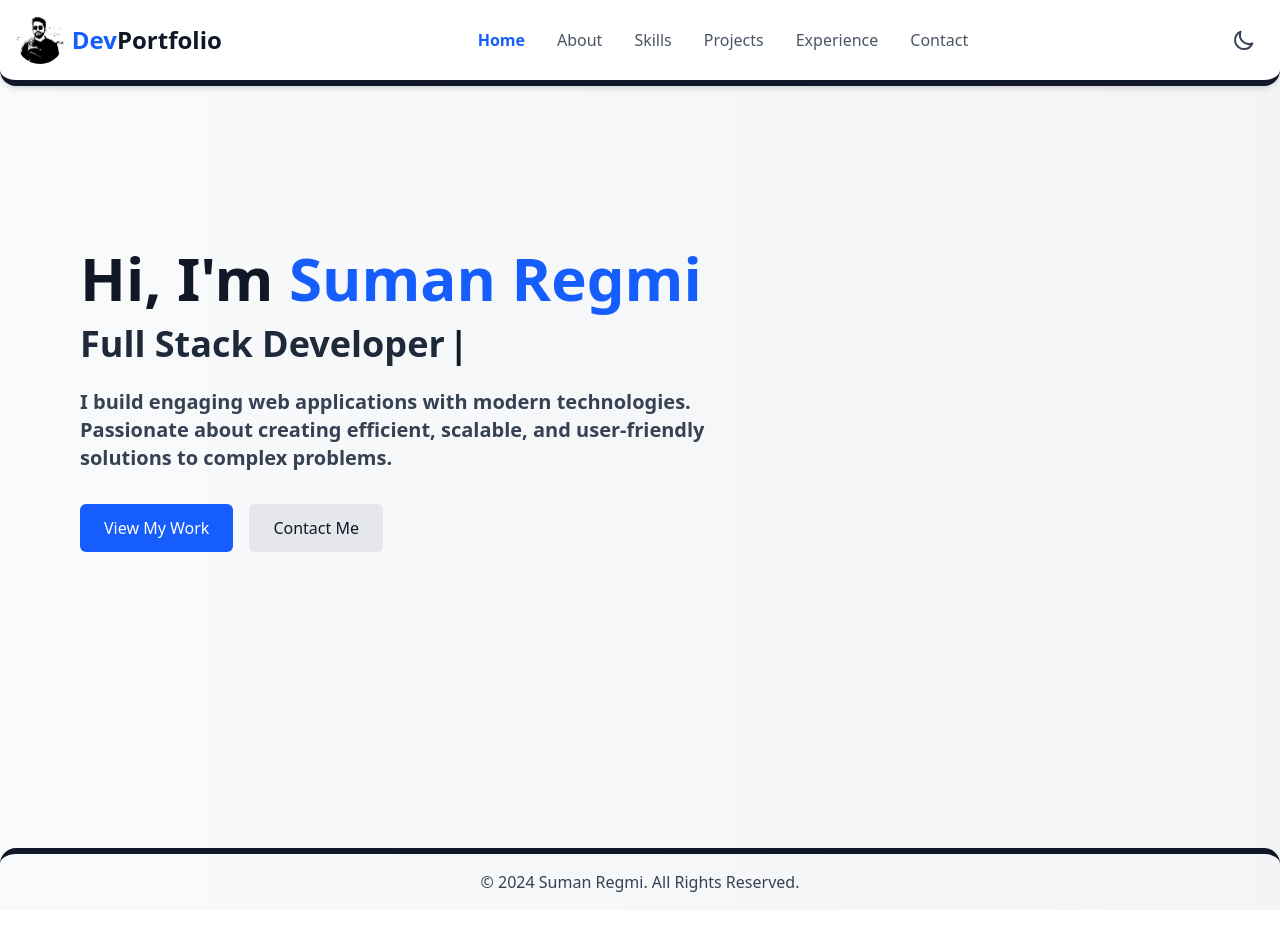
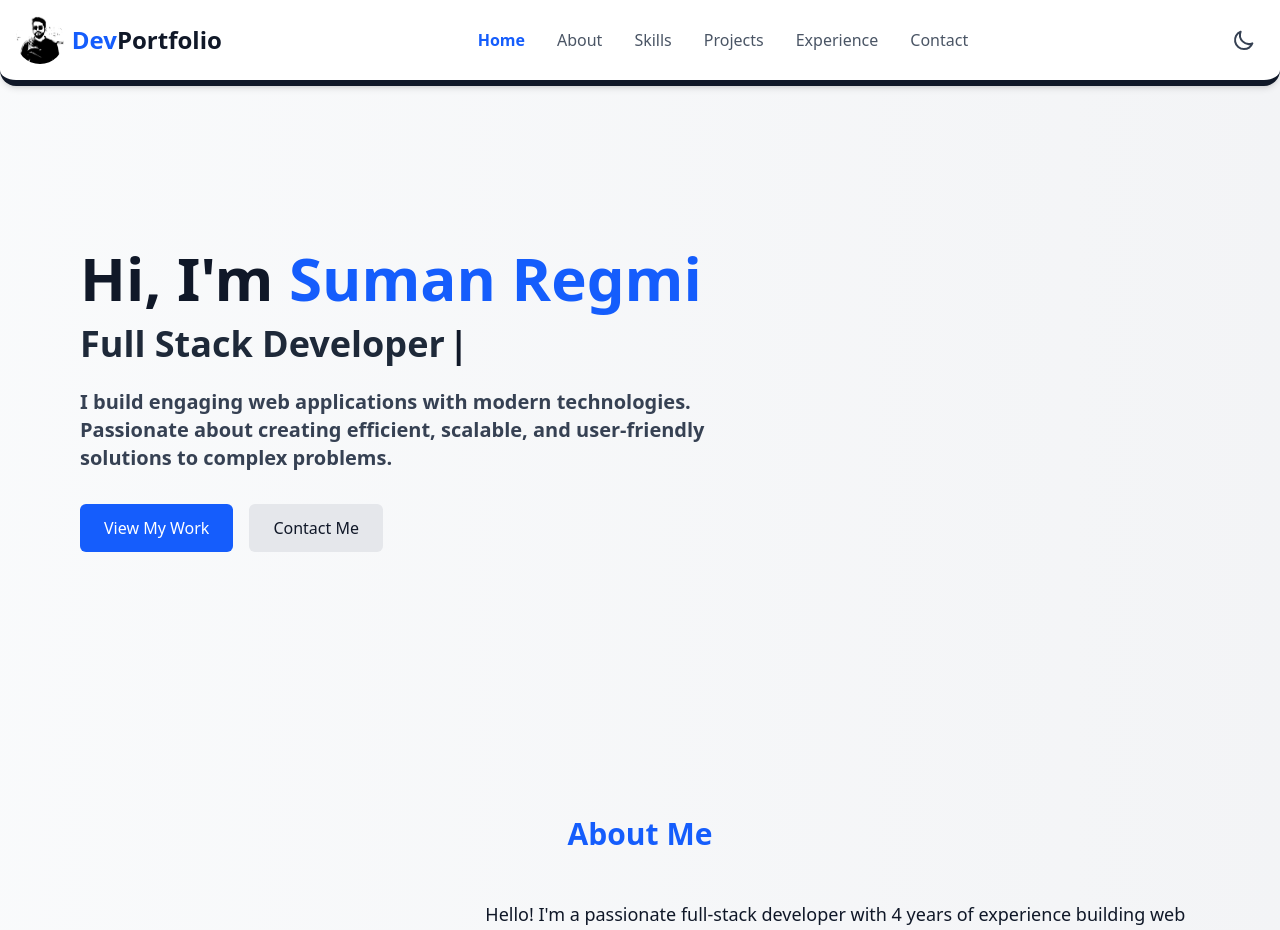
Before and after one commit to SumaniqueCode/SumaniqueCode, a React (Vite) app: page / in a window 1280 px wide. Shown: the top 930 px of the page. Built offline with nearby package versions, Linux system fonts and the light colour scheme.

Commit message:
Updated about section in landing

```diff
--- a/src/portfolio/landing/Landing.tsx
+++ b/src/portfolio/landing/Landing.tsx
@@ -1,4 +1,5 @@
 import { useThemeContext } from "../../ThemeContext"
+import About from "./components/about/About"
 import Hero from "./components/Hero"
 
 // Main App Component
@@ -8,6 +9,9 @@ const Landing = () => {
         <main className="container w-9/10 mx-auto px-4 pb-12">
             {/* Hero Section */}
             <Hero darkMode={darkMode} setActiveSection={setActiveSection} />
+
+            {/*About Section */}
+            <About darkMode={darkMode} />
         </main>
     )
 }
```
